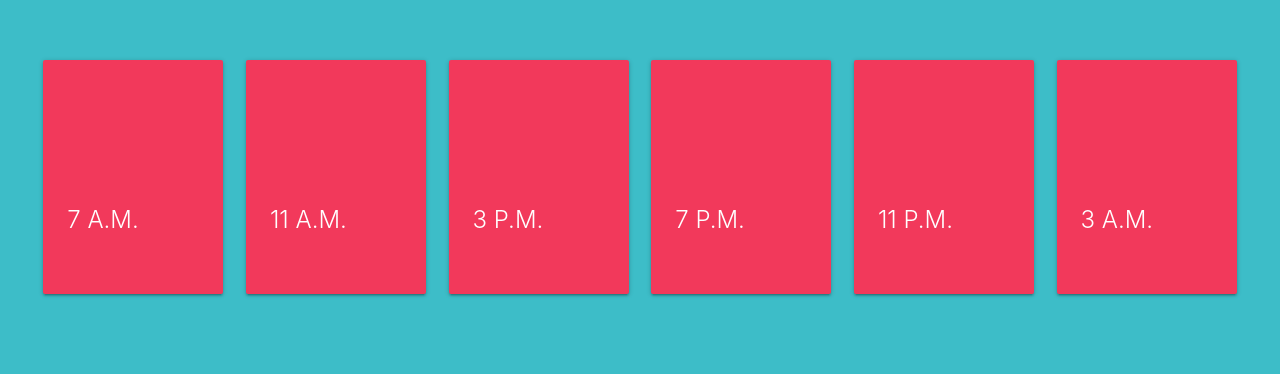
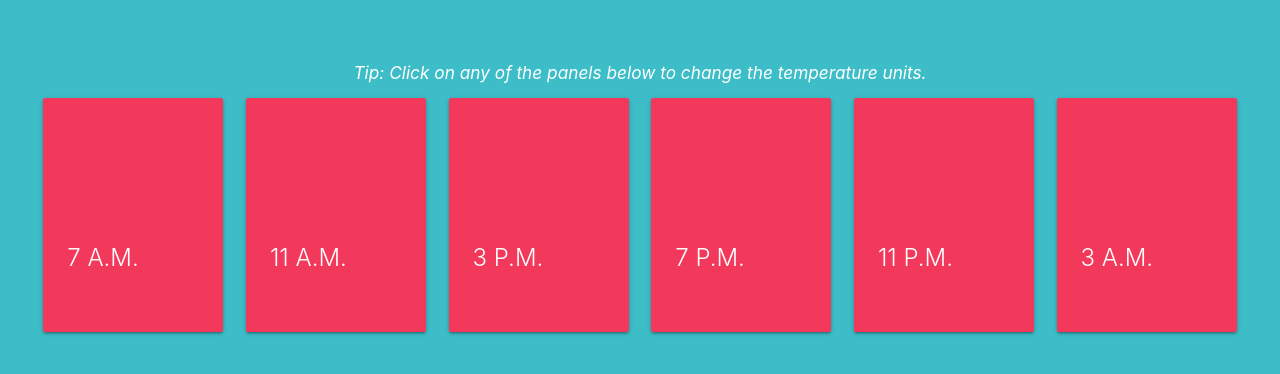
Before and after one commit to opatel99/weather, a plain HTML site: page index.html in a window 1280 px wide. Shown: the part 144-518 px from the top of the page. Drawn offline with nearby package versions, Linux system fonts and the light colour scheme.

Commit message:
Tip for F/C units

```diff
--- a/index.html
+++ b/index.html
@@ -27,6 +27,11 @@
 			<div class="col s12">
 				<h3 class="center" id="summary"></h3>
 				<h3 class="center" id="temperature"></h3> </div>
+		</div>
+		<div class="row center">
+			<div class="col s12">
+			<h6><i>Tip: Click on any of the panels below to change the temperature units.</i></h6>
+			</div
 		</div>
 		<div class="row">
 			<div class="col l2 m6 s12">
```
